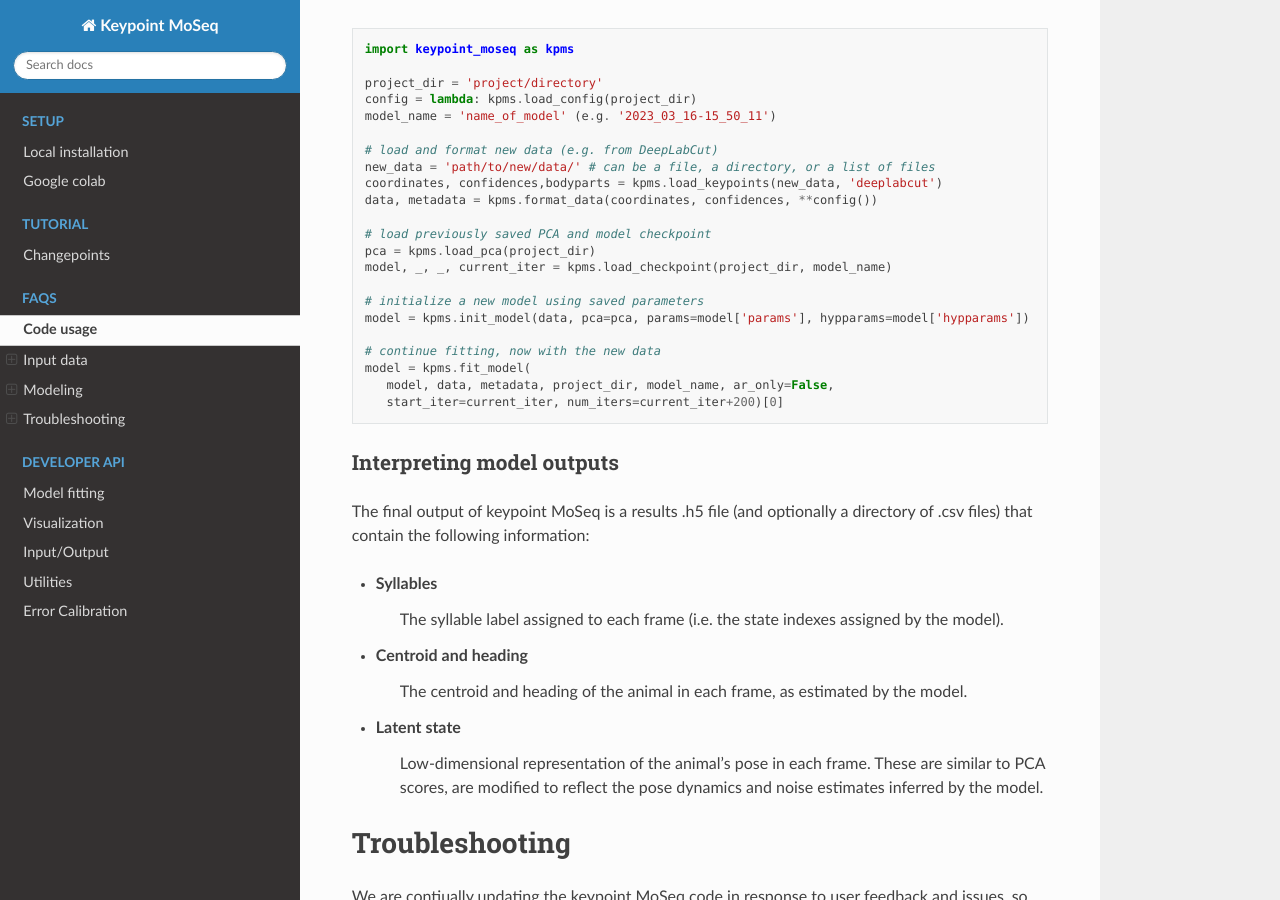
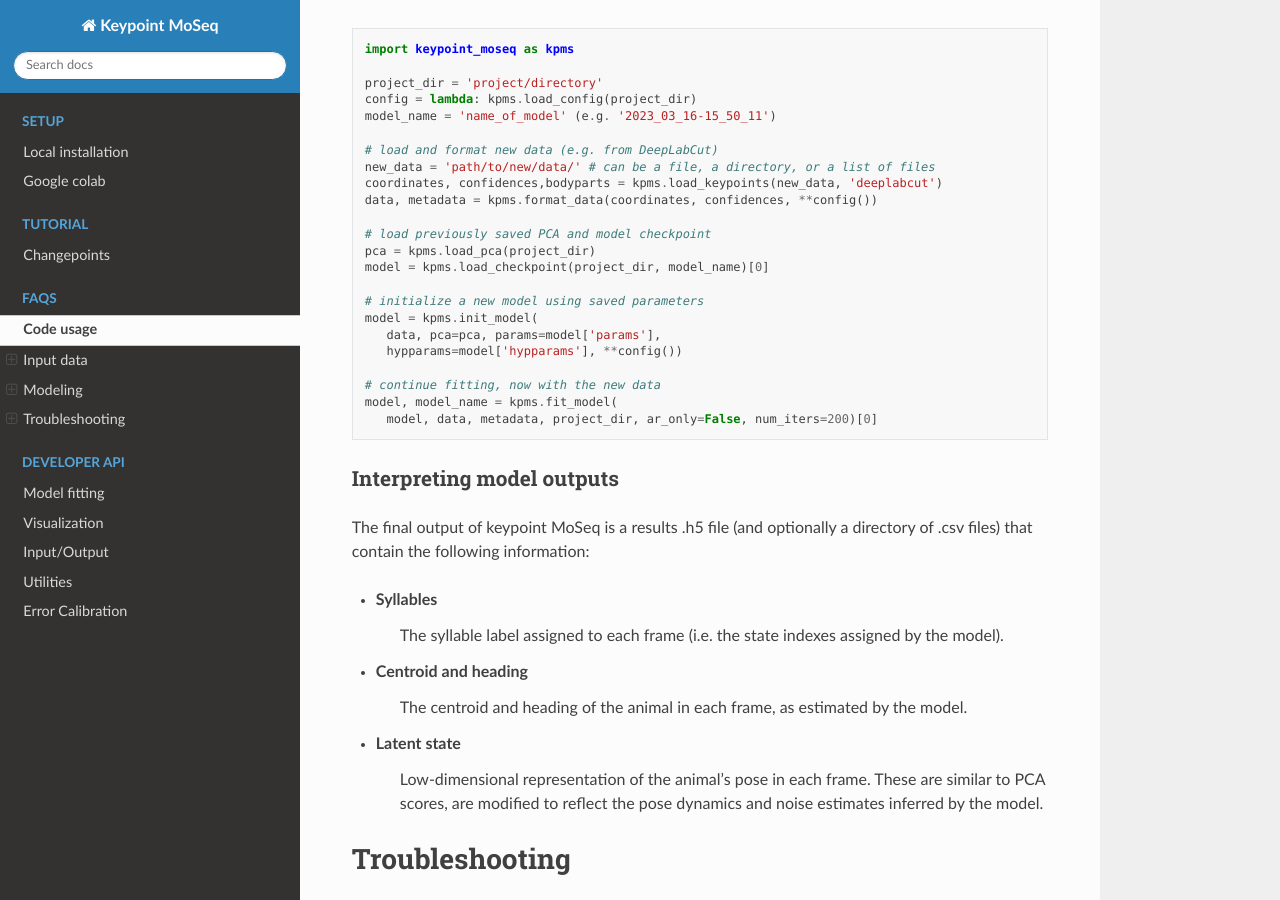
Before and after one commit to dattalab/keypoint-moseq, a Sphinx documentation site: the page built from docs/source/FAQs.rst, in a window 1280 px wide and 900 px high, scrolled down 5417 px. Built offline with Sphinx 7.4.7 and the Read the Docs theme 2.0.0, drawn with Linux system fonts in a browser that asks for light colours; pages that are not in the unit, such as notebooks, are missing from menus.

Commit message:
bugfixes in continue fitting code example

```diff
--- a/docs/source/FAQs.rst
+++ b/docs/source/FAQs.rst
@@ -180,15 +180,16 @@
 
    # load previously saved PCA and model checkpoint
    pca = kpms.load_pca(project_dir)
-   model, _, _, current_iter = kpms.load_checkpoint(project_dir, model_name)
+   model = kpms.load_checkpoint(project_dir, model_name)[0]
 
    # initialize a new model using saved parameters
-   model = kpms.init_model(data, pca=pca, params=model['params'], hypparams=model['hypparams'])
+   model = kpms.init_model(
+      data, pca=pca, params=model['params'],
+      hypparams=model['hypparams'], **config())
 
    # continue fitting, now with the new data
-   model = kpms.fit_model(
-      model, data, metadata, project_dir, model_name, ar_only=False,
-      start_iter=current_iter, num_iters=current_iter+200)[0]
+   model, model_name = kpms.fit_model(
+      model, data, metadata, project_dir, ar_only=False, num_iters=200)[0]
 
 
 Interpreting model outputs
```
